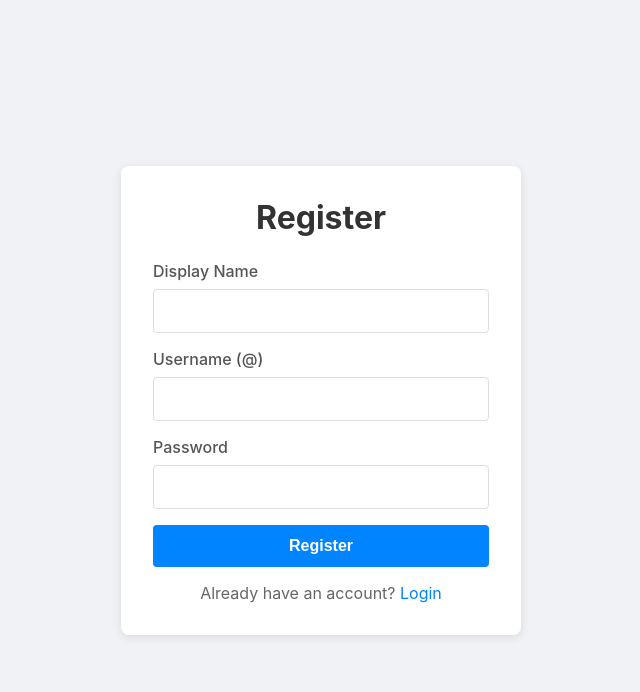
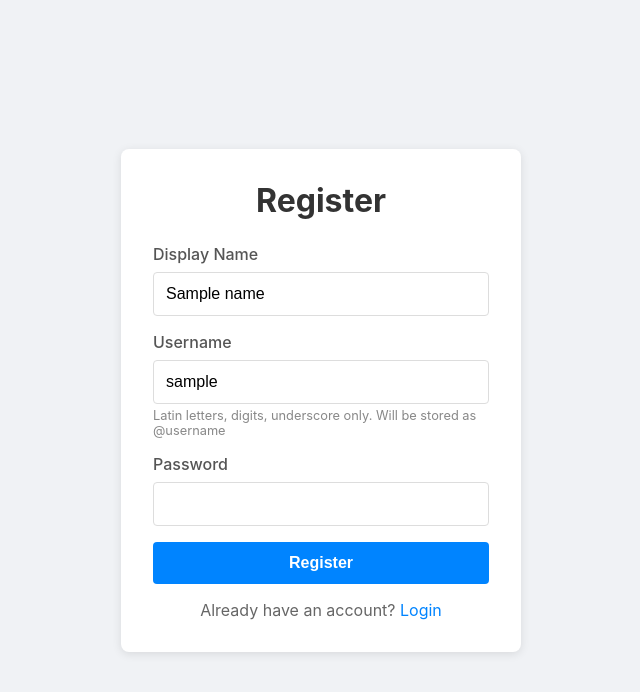
Before and after one commit to MagnumSSS/vibe-messenger, a FastAPI app: template templates/register.html in a window 1280 px wide. Shown: the top 692 px of the page, without its empty margins (319-959 px from the left). Run offline with FastAPI, Linux system fonts and the light colour scheme; the template is opened without the code that fills it: most values are stand-ins (such as "Sample title", 1, 10 or a date in 2020).

Commit message:
Phase 3.5: UX improvements and admin visibility
1. Admin visibility: Added 'admin' badge and 'Админ-панель' button in header for is_admin=1 users
2. User search: Added search field in Contacts sidebar to filter by display name or @username
3. Registration persistence: Form fields (name, username, invite_code) preserved on validation errors
4. Username format: Input without @; server adds @ automatically. Validation: ^[a-zA-Z0-9_]+$ only
5. WebSocket fix: Wrapped websocket.close() in try/except to prevent AttributeError on early disconnect
6. SECRET_KEY: Fixed dev key when env var not set (no random generation); sessions persist across restarts

```diff
--- a/main.py
+++ b/main.py
@@ -17,7 +17,16 @@ from fastapi.templating import Jinja2Templates
 from starlette.middleware.sessions import SessionMiddleware
 
 # Config from env
-SECRET_KEY = os.environ.get("SECRET_KEY", "dev-secret-key")
+SECRET_KEY = os.environ.get("SECRET_KEY")
+if SECRET_KEY is None:
+    # Fixed dev key for development - DO NOT use in production
+    SECRET_KEY = "dev-secret-key-change-in-production"
+    import sys
+    print("=" * 80, file=sys.stderr)
+    print("WARNING: SECRET_KEY not set! Using fixed development key.", file=sys.stderr)
+    print("All sessions will persist across restarts, but this is INSECURE for production.", file=sys.stderr)
+    print("Please set the SECRET_KEY environment variable in production.", file=sys.stderr)
+    print("=" * 80, file=sys.stderr)
 FIRST_USER_ADMIN = os.environ.get("FIRST_USER_ADMIN", "1") == "1"
 MAX_UPLOAD_BYTES = int(os.environ.get("MAX_UPLOAD_BYTES", "10485760"))  # 10MB default
 PORT = int(os.environ.get("PORT", "8000"))
@@ -185,21 +194,47 @@ async def register_page(request: Request):
 
 @app.post("/register")
 async def register(request: Request, name: str = Form(...), username: str = Form(...), password: str = Form(...), invite_code: str = Form("")):
-    if not name or not username or not password:
-        return templates.TemplateResponse(request, "register.html", {"error": "All fields are required", "invite_code": invite_code})
+    import re
 
-    if len(username) < 3:
-        return templates.TemplateResponse(request, "register.html", {"error": "Username must be at least 3 characters", "invite_code": invite_code})
+    # Strip @ prefix if user entered it
+    username_clean = username.lstrip('@')
+
+    # Validate username format: only latin letters, digits, underscore
+    if not re.match(r'^[a-zA-Z0-9_]+$', username_clean):
+        return templates.TemplateResponse(request, "register.html", {
+            "error": "Username must contain only Latin letters, digits, and underscore",
+            "invite_code": invite_code,
+            "name": name,
+            "username": username_clean
+        })
+
+    if len(username_clean) < 3:
+        return templates.TemplateResponse(request, "register.html", {
+            "error": "Username must be at least 3 characters",
+            "invite_code": invite_code,
+            "name": name,
+            "username": username_clean
+        })
 
     if len(password) < 4:
-        return templates.TemplateResponse(request, "register.html", {"error": "Password must be at least 4 characters", "invite_code": invite_code})
+        return templates.TemplateResponse(request, "register.html", {
+            "error": "Password must be at least 4 characters",
+            "invite_code": invite_code,
+            "name": name,
+            "username": username_clean
+        })
 
     password_hash = hash_password(password)
 
     with get_db() as conn:
-        existing = conn.execute("SELECT id FROM users WHERE username = ?", (username,)).fetchone()
+        existing = conn.execute("SELECT id FROM users WHERE username = ?", (username_clean,)).fetchone()
         if existing:
-            return templates.TemplateResponse(request, "register.html", {"error": "Username already exists", "invite_code": invite_code})
+            return templates.TemplateResponse(request, "register.html", {
+                "error": "Username already exists",
+                "invite_code": invite_code,
+                "name": name,
+                "username": username_clean
+            })
 
         # Check if this is the first user
         count = conn.execute("SELECT COUNT(*) FROM users").fetchone()[0]
@@ -208,15 +243,25 @@ async def register(request: Request, name: str = Form(...), username: str = Form
         # Validate invite code (not required for first user)
         if count > 0 or not FIRST_USER_ADMIN:
             if not invite_code:
-                return templates.TemplateResponse(request, "register.html", {"error": "Invite code is required", "invite_code": invite_code})
+                return templates.TemplateResponse(request, "register.html", {
+                    "error": "Invite code is required",
+                    "invite_code": invite_code,
+                    "name": name,
+                    "username": username_clean
+                })
 
             invite = conn.execute("SELECT * FROM invites WHERE code = ? AND used_by IS NULL", (invite_code,)).fetchone()
             if not invite:
-                return templates.TemplateResponse(request, "register.html", {"error": "Invalid or expired invite code", "invite_code": invite_code})
+                return templates.TemplateResponse(request, "register.html", {
+                    "error": "Invalid or expired invite code",
+                    "invite_code": invite_code,
+                    "name": name,
+                    "username": username_clean
+                })
 
         conn.execute(
             "INSERT INTO users (name, username, password_hash, is_admin) VALUES (?, ?, ?, ?)",
-            (name, username, password_hash, is_admin)
+            (name, username_clean, password_hash, is_admin)
         )
         new_user_id = conn.execute("SELECT last_insert_rowid()").fetchone()[0]
 
@@ -305,14 +350,21 @@ async def api_messages(request: Request, recipient_id: int):
 
 @app.websocket("/ws")
 async def websocket_endpoint(websocket: WebSocket):
-    await websocket.accept()
+    try:
+        await websocket.accept()
+    except Exception:
+        # Connection closed before handshake completed
+        return
 
     # Get user from session cookie
     cookies = websocket.cookies
     session_data = cookies.get("session")
 
     if not session_data:
-        await websocket.close(code=4001)
+        try:
+            await websocket.close(code=4001)
+        except Exception:
+            pass  # Already closed
         return
 
     # Parse session to get user_id (simplified - in production use itsdangerous)
@@ -322,11 +374,17 @@ async def websocket_endpoint(websocket: WebSocket):
         session = serializer.loads(session_data)
         user_id = session.get("user_id")
     except BadSignature:
-        await websocket.close(code=4001)
+        try:
+            await websocket.close(code=4001)
+        except Exception:
+            pass
         return
 
     if not user_id:
-        await websocket.close(code=4001)
+        try:
+            await websocket.close(code=4001)
+        except Exception:
+            pass
         return
 
     # Store connection
@@ -337,7 +395,11 @@ async def websocket_endpoint(websocket: WebSocket):
             data = await websocket.receive_json()
             # Handle incoming messages if needed
     except WebSocketDisconnect:
-        del app.state.connections[user_id]
+        if user_id in app.state.connections:
+            del app.state.connections[user_id]
+    except Exception:
+        if user_id in app.state.connections:
+            del app.state.connections[user_id]
 
 
 # Store active connections
--- a/templates/register.html
+++ b/templates/register.html
@@ -19,6 +19,7 @@
         .link { text-align: center; margin-top: 1rem; color: #666; }
         .link a { color: #0084ff; text-decoration: none; }
         .link a:hover { text-decoration: underline; }
+        .hint { font-size: 0.8rem; color: #888; margin-top: 0.25rem; }
     </style>
 </head>
 <body>
@@ -30,11 +31,12 @@
         <form method="POST" action="/register">
             <div class="form-group">
                 <label for="name">Display Name</label>
-                <input type="text" id="name" name="name" required autocomplete="name">
+                <input type="text" id="name" name="name" required autocomplete="name" value="{{ name or '' }}">
             </div>
             <div class="form-group">
-                <label for="username">Username (@)</label>
-                <input type="text" id="username" name="username" required autocomplete="username">
+                <label for="username">Username</label>
+                <input type="text" id="username" name="username" required autocomplete="username" value="{{ username or '' }}" placeholder="ivan">
+                <div class="hint">Latin letters, digits, underscore only. Will be stored as @username</div>
             </div>
             <div class="form-group">
                 <label for="password">Password</label>
@@ -45,7 +47,7 @@
             {% else %}
             <div class="form-group">
                 <label for="invite_code">Invite Code</label>
-                <input type="text" id="invite_code" name="invite_code" placeholder="Enter invite code" autocomplete="off">
+                <input type="text" id="invite_code" name="invite_code" placeholder="Enter invite code" autocomplete="off" value="{{ invite_code or '' }}">
             </div>
             {% endif %}
             <button type="submit">Register</button>
```
Also changed, not shown: templates/chat.html (+29 -2 lines), README.md.
